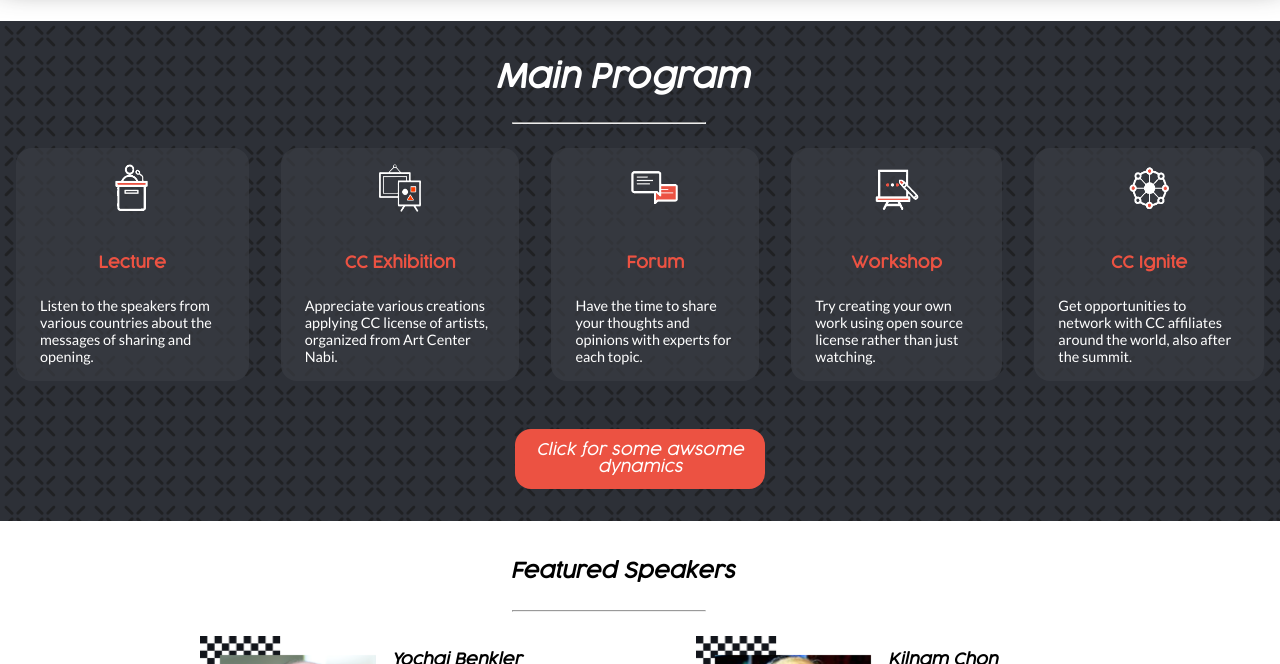
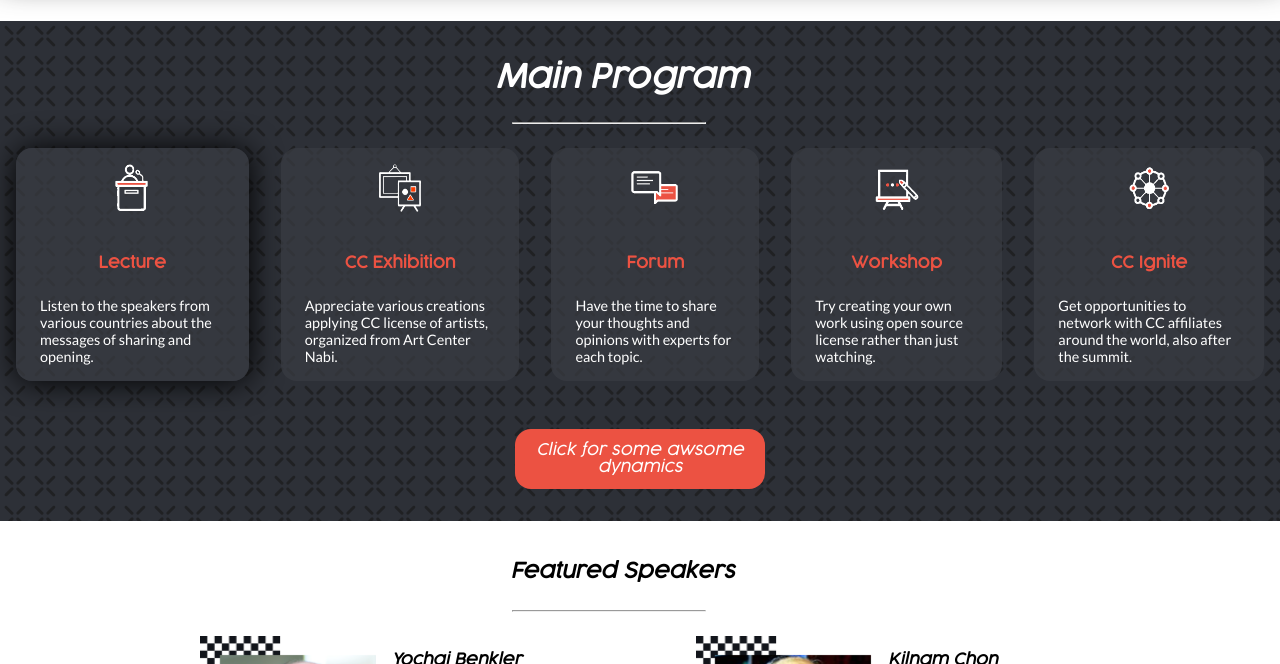
Before and after one commit to Micky373/Capstone_project_html_css_js, a plain HTML site: page index.html in a window 1280 px wide. In both pictures the pointer is over the element 132 px from the left and 1093 px from the top of the page. Shown: the part 829-1493 px from the top of the page. Drawn offline with Linux system fonts and the light colour scheme.

Commit message:
Add some transition to the main program flex container

```diff
--- a/styles.css
+++ b/styles.css
@@ -197,6 +197,10 @@ hr {
   margin: 1rem;
   background-color: rgba(57, 60, 67, 0.7);
   border-radius: 1em;
+}
+
+.flex_container:hover {
+  box-shadow: 0.05rem 0.05rem 2rem;
 }
 
 .flex_container img {
```
